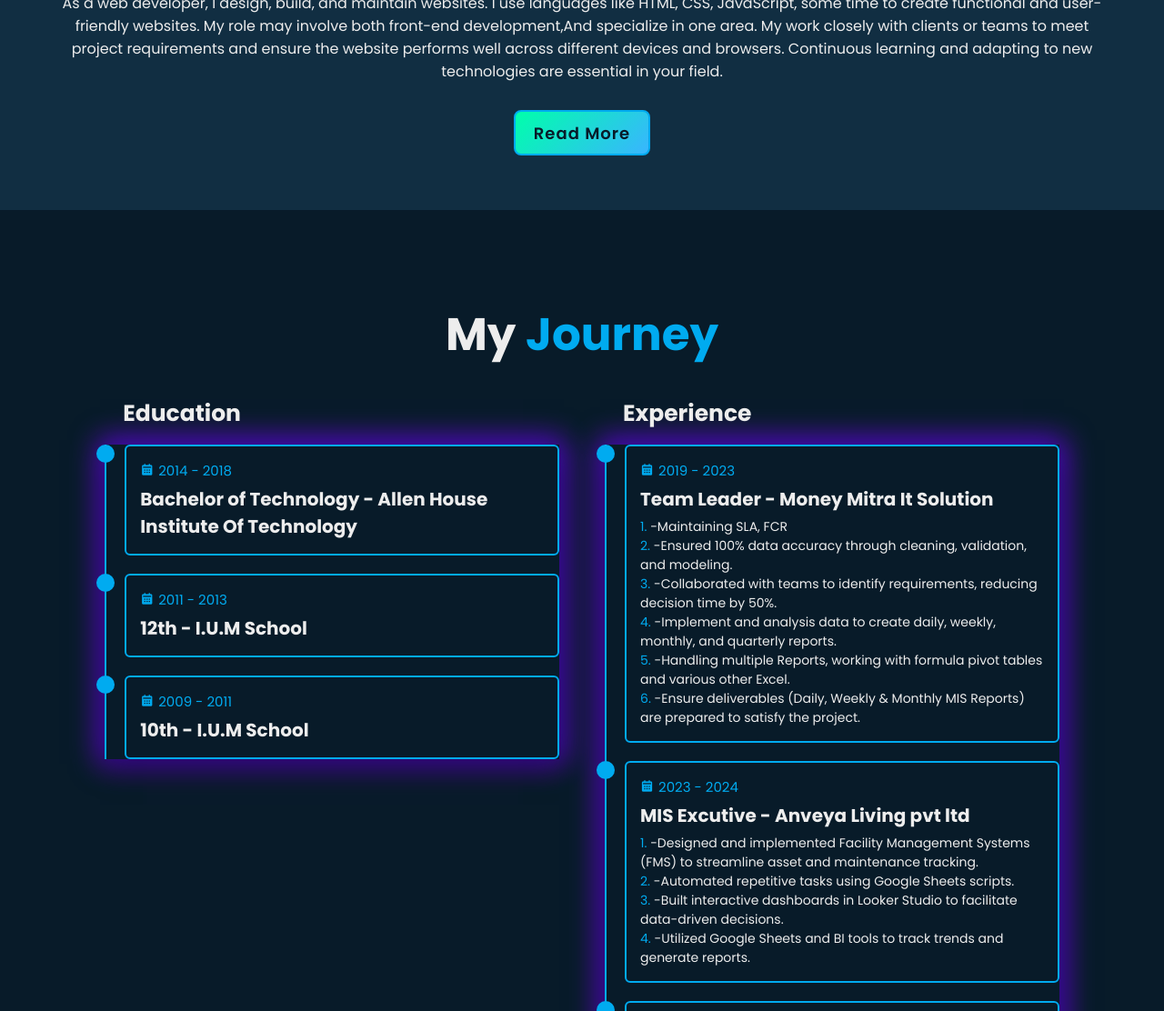
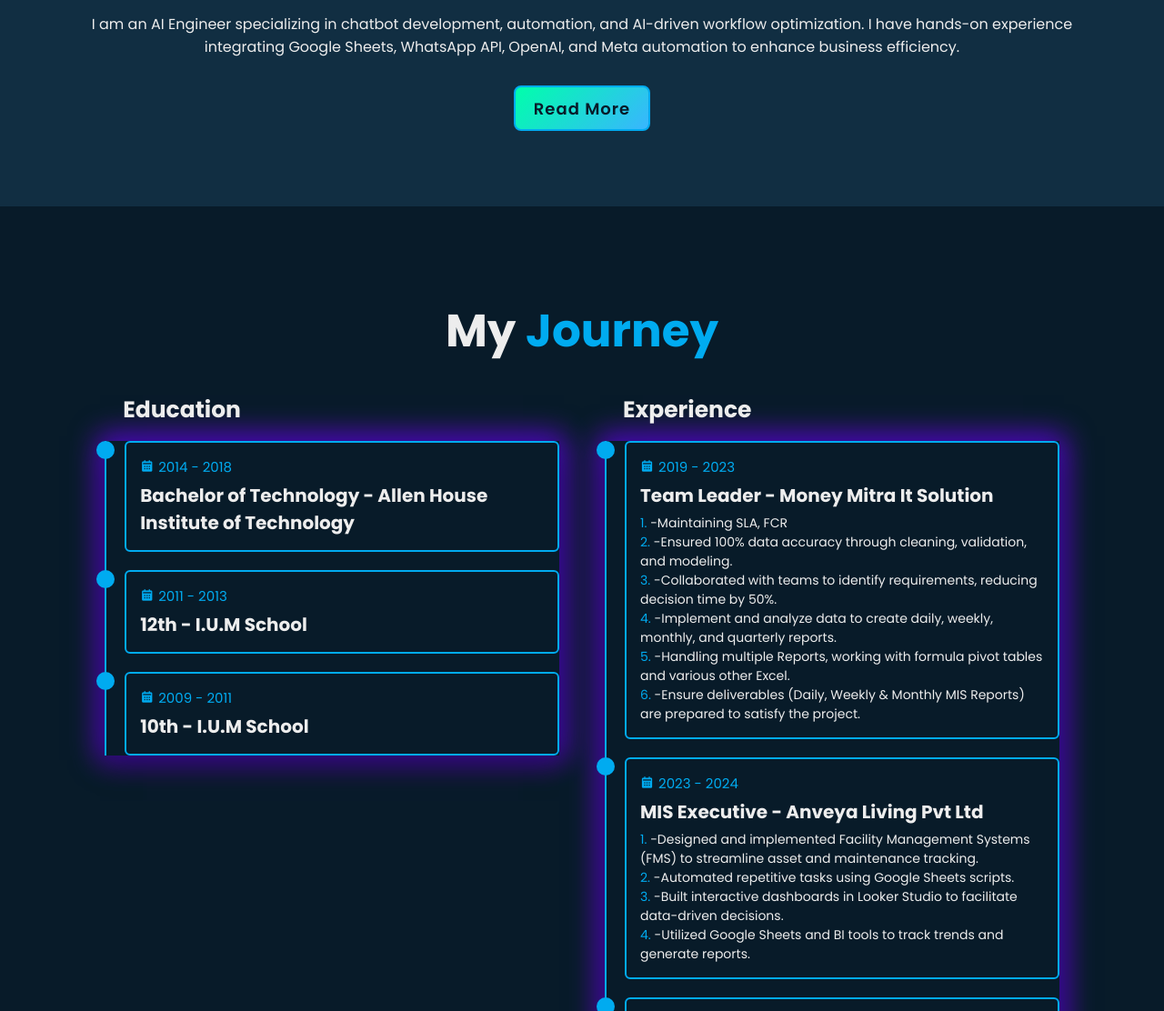
Before and after one commit to Chandu21-secret/My-Portfolio1, a plain HTML site: page index.html in a window 1280 px wide. Shown: the part 1373-2485 px from the top of the page at 91% size. Drawn offline with nearby package versions, Linux system fonts and the light colour scheme.

Commit message:
Update index.html

```diff
--- a/index.html
+++ b/index.html
@@ -25,7 +25,7 @@
         <div class="home-content">
             <h1>Hi, I'm <span>Chandan</span></h1>
             <div class="text-animate">
-                <h3>AI Engineer !....</h3>
+                <h3> AI Engineer </h3>
             </div>
             <p>"Experienced web developer passionate about creating responsive, user-friendly websites. Proficient in front-end and back-end technologies, including HTML, CSS, JavaScript, and various frameworks. Skilled in delivering scalable web solutions and collaborating with cross-functional teams to bring innovative ideas to life. Always eager to learn and adapt to new technologies to improve project outcomes."</p>
              <div class="btn-box">
@@ -52,7 +52,7 @@
 
         <div class="about-content">
             <h3>AI Engineer!</h3>
-            <p>As a web developer, I design, build, and maintain websites. I use languages like HTML, CSS, JavaScript, some time to create functional and user-friendly websites. My role may involve both front-end development,And  specialize in one area. My work closely with clients or teams to meet project requirements and ensure the website performs well across different devices and browsers. Continuous learning and adapting to new technologies are essential in your field.</p>
+            <p>I am an AI Engineer specializing in chatbot development, automation, and AI-driven workflow optimization. I have hands-on experience integrating Google Sheets, WhatsApp API, OpenAI, and Meta automation to enhance business efficiency.</p>
 
             <div class="btn-box btns">
                 <a href="https://chandu21-secret.github.io/Resume/"class="btn">Read More</a>
@@ -71,7 +71,7 @@
                     <div class="education-content">
                         <div class="content">
                             <div class="year"><i class='bx bxs-calendar' ></i>2014 - 2018</div>
-                            <h3>Bachelor of Technology - Allen House Institute Of Technology</h3>
+                            <h3>Bachelor of Technology - Allen House Institute of Technology</h3>
 
                         </div>
                     </div>
@@ -105,7 +105,7 @@
                             <P> <span>1.</span> -Maintaining SLA, FCR<br>
                                 <span>2.</span> -Ensured 100% data accuracy through cleaning, validation, and modeling.<br>
                                 <span>3.</span> -Collaborated with teams to identify requirements, reducing decision time by 50%.<br>
-                                <span>4.</span> -Implement and analysis data to create daily, weekly, monthly, and quarterly reports.<br>
+                                <span>4.</span> -Implement and analyze data to create daily, weekly, monthly, and quarterly reports.<br>
                                 <span>5.</span> -Handling multiple Reports, working with formula pivot tables and various other Excel.<br>
                                 <span>6.</span> -Ensure deliverables (Daily, Weekly & Monthly MIS Reports) are prepared to satisfy the project.</P>
 
@@ -115,7 +115,7 @@
                     <div class="education-content">
                         <div class="content">
                             <div class="year"><i class='bx bxs-calendar' ></i>2023 - 2024</div>
-                            <h3>MIS Excutive - Anveya Living pvt ltd</h3>
+                            <h3>MIS Executive - Anveya Living Pvt Ltd </h3>
                             <P> <span>1.</span> -Designed and implemented Facility Management Systems (FMS) to streamline asset and maintenance tracking.<br>
                                 <span>2.</span> -Automated repetitive tasks using Google Sheets scripts.<br>
                                 <span>3.</span> -Built interactive dashboards in Looker Studio to facilitate data-driven decisions.<br>
```
